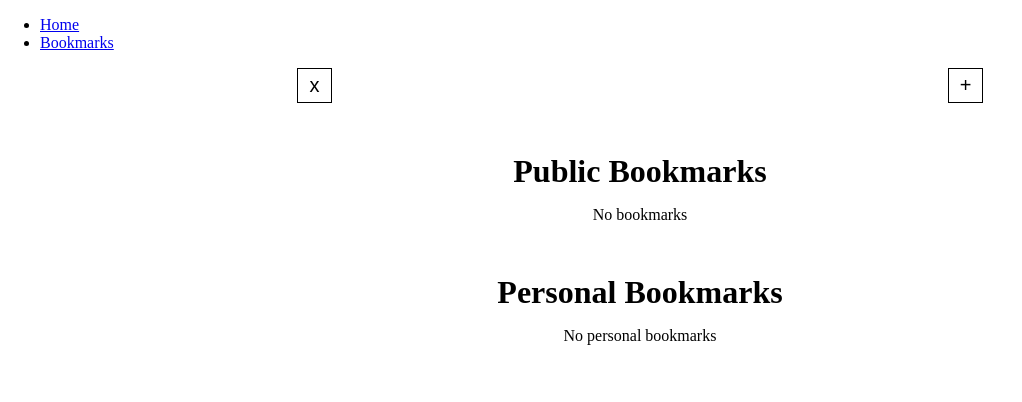
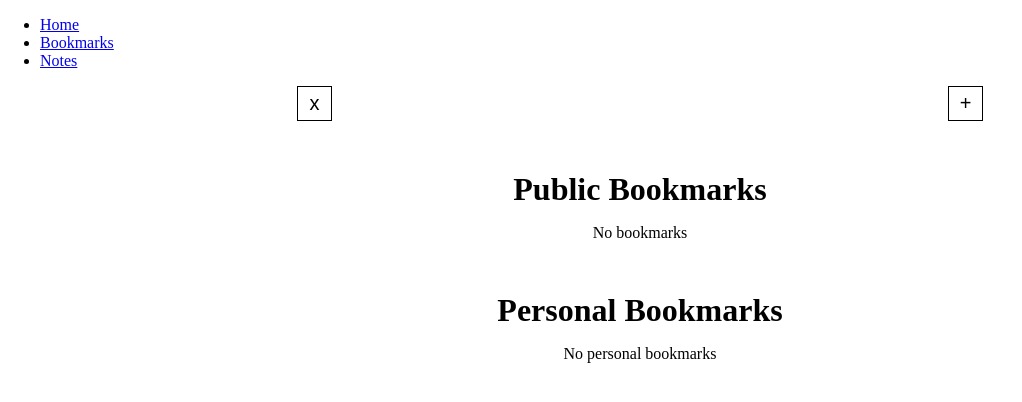
Before and after one commit to samscha/djorg, a Django app: page /bookmarks/ in a window 1280 px wide. Shown: the top 402 px of the page, without its empty margins (0-1022 px from the left). Run offline with Django 3.2, Linux system fonts and the light colour scheme; data that the repository does not hold is empty.

Commit message:
Added notes url django

```diff
--- a/bookmarks/templates/djorg_base.html
+++ b/bookmarks/templates/djorg_base.html
@@ -16,6 +16,9 @@
       <li>
         <a a href="/bookmarks">Bookmarks</a>
       </li>
+      <li>
+        <a a href="/api/notes">Notes</a>
+      </li>
     </ul>
     {% endblock %}
 
```
